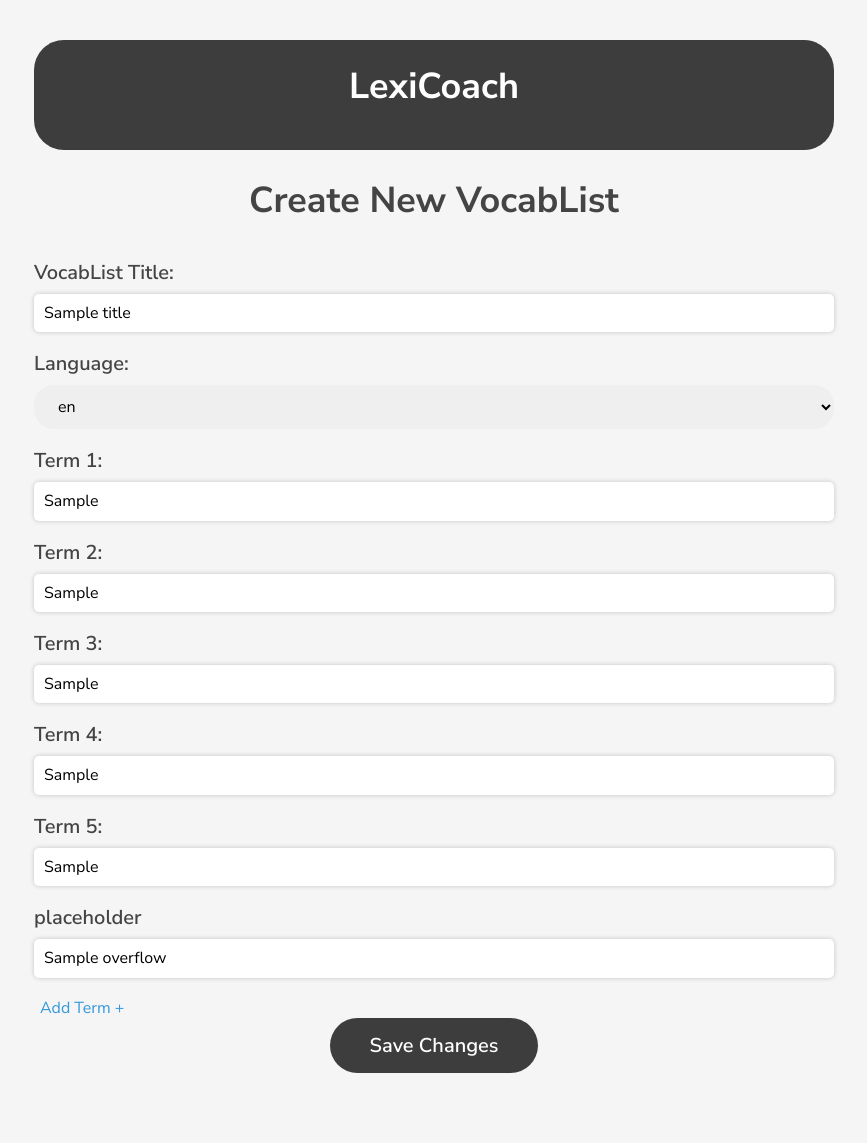
After one commit to grizzledwarvet23/LexiCoach, a Flask app: template templates/edit.html in a window 1280 px wide. The commit adds this page. Shown: the whole page, without its empty margins (206-1073 px from the left). Run offline with Flask 3, Linux system fonts and the light colour scheme; the template is opened without the code that fills it: most values are stand-ins (such as "Sample title", 1, 10 or a date in 2020).

Commit message:
made edit page

```diff
--- a/dbops.py
+++ b/dbops.py
@@ -45,6 +45,7 @@ def home():
 def donation():
     return render_template('donation.html')
 
+
 @app.route('/practice')
 def practice():
     search = request.args.get('listname', '')
@@ -64,6 +65,24 @@ def practice():
 @app.route('/create-vocablist')
 def create_vocablist():
     return render_template('create.html')
+
+@app.route('/edit')
+def edit():
+    search = request.args.get('listname', '')
+    k = db.session.execute(db.select(VocabList).filter_by(name = search)).scalars().first()
+    if(k == None):
+        return("<p>Sorry: we couldn't find a vocab list with that name.</p><a href = '/'>Home</a>")
+    words = k.vocab.split(",")
+    ff = [""]*5
+    overflows = []
+    for i in range(len(words)):
+        if i < 5:
+            ff[i] = words[i]
+        else:
+            overflows += [(i+1,words[i])]
+
+
+    return render_template('edit.html',t1=ff[0],t2=ff[1],t3=ff[2],t4=ff[3],t5=ff[4],overflow=overflows,title=k.name,lang=k.language)
 
 @app.route('/addlist')
 def add():
@@ -86,6 +105,24 @@ def add():
 
     all_lists = db.session.execute(db.select(VocabList.name)).scalars()
     return render_template('home.html',names=all_lists)
+@app.route('/editlist')
+def editlist():
+    voc = request.args.get('vocab', '')
+    lan = request.args.get('language', '')
+    name = request.args.get('name', '')
+
+    k = db.session.execute(db.select(VocabList).filter_by(name = name)).scalars().first()
+    if(k == None):
+        return("<p>Sorry: you can't edit a vocab list that doesn't exist.</p><a href = '/'>Home</a>")
+
+
+    k.vocab = voc
+    k.language = lan
+    k.name = name
+    db.session.commit()
+
+    all_lists = db.session.execute(db.select(VocabList.name)).scalars()
+    return render_template('home.html',names=all_lists)
 
 
 
--- a/static/script.js
+++ b/static/script.js
@@ -28,6 +28,26 @@ function goToHomeWindow() {
 
     }
     window.location.href = "/addlist?name=" + _name + "&language=" + lan + "&vocab=" + terms_tot;
+
+}
+
+function submitEdit() {
+    //print("hello");
+    var l_element = document.getElementById("language");
+    var lan = l_element.options[l_element.selectedIndex].text;
+    var _name = document.getElementById("vocablist-title").value;
+    var terms_no = document.getElementById("terms-container").childElementCount;
+    var terms_tot = ""
+    for(let i = 1; i <= terms_no; i++){
+        if (document.getElementById("term" + i).value != ""){
+            if(i != 1){
+                terms_tot = terms_tot + ",";
+            }
+            terms_tot = terms_tot + document.getElementById("term" + i).value;
+        }
+
+    }
+    window.location.href = "/editlist?name=" + _name + "&language=" + lan + "&vocab=" + terms_tot;
 
 }
 
@@ -63,6 +83,10 @@ function addTerm() {
     termGroup.appendChild(input);
 
     container.appendChild(termGroup);
+}
+
+function startEdit(el){
+    window.location.href = "/edit?listname="+el.getAttribute("toedit")
 }
 
 function grade(){
--- a/static/style.css
+++ b/static/style.css
@@ -71,17 +71,36 @@ textarea {
 	border-radius: 20px;
 	font-size: 16px;
 	cursor: pointer;
-	width: 50%;
+	width: 40%;
+	display: inline-block;
 }
 
 .recent-btn:last-child {
 	margin-right: 0;
 }
+.icn{
+	height: 100%;
+	width: 100%;
+	max-width: 10px;
+}
 
 .recent-btn:hover {
 	background-color: #ccc;
 	color: #fff;
+	display: inline-block;
 }
+
+.edit-btn{
+	border: 2px solid #ccc;
+	background-color: #fff;
+	border-radius: 20px;
+	display: inline-block;
+
+}
+.button-ctr{
+	white-space: nowrap;
+}
+
 
 .create-btn {
 	display: block;
--- /dev/null
+++ b/templates/edit.html
@@ -0,0 +1,59 @@
+<!DOCTYPE html>
+<html>
+<head>
+	<title>Create New VocabList</title>
+	<link rel="stylesheet" href="https://cdnjs.cloudflare.com/ajax/libs/normalize/8.0.1/normalize.min.css" />
+	<link href="https://fonts.googleapis.com/css?family=Nunito+Sans:400,600,700&display=swap" rel="stylesheet">
+	<link rel="stylesheet" href="{{ url_for('static', filename='style.css') }}">
+    <link rel="icon" type="image/png" href="favicon.png">
+</head>
+<body>
+	<div class="container">
+		<button class="create-button" onclick="goToHome()"><h1 class="title">LexiCoach</h1></button>
+		<h1 class="title">Create New VocabList</h1>
+		<!-- <form onsubmit="handleSubmit(event)"> -->
+			<label for="vocablist-title" class="form-label">VocabList Title:</label>
+			<input placeholder="Enter title..." value = "{{title}}" type="text" id="vocablist-title" name="vocablist-title" class="form-input" required>
+
+			<label for="language" class="form-label">Language:</label>
+			<select id="language" name="language" value = "{{lang}}"class="form-input">
+				<option value="{{lang}}">{{lang}}</option>
+			</select>
+
+			<div id="terms-container">
+                <div class="term-group">
+                    <label for="term1" class="form-label">Term 1:</label>
+                    <input placeholder="Enter term..." value="{{t1}}" type="text" id="term1" name="term1" class="form-input" required>
+                </div>
+                <div class="term-group">
+                    <label for="term2" class="form-label">Term 2:</label>
+                    <input placeholder="Enter term..." type="text" value="{{t2}}" id="term2" name="term2" class="form-input" required>
+                </div>
+                <div class="term-group">
+                    <label for="term3" class="form-label">Term 3:</label>
+                    <input placeholder="Enter term..." type="text" value="{{t3}}" id="term3" name="term3" class="form-input" required>
+                </div>
+                <div class="term-group">
+                    <label for="term4" class="form-label">Term 4:</label>
+                    <input placeholder="Enter term..." type="text" value="{{t4}}" id="term4" name="term4" class="form-input" required>
+                </div>
+                <div class="term-group">
+                    <label for="term5" class="form-label">Term 5:</label>
+                    <input placeholder="Enter term..." type="text" value="{{t5}}" id="term5" name="term5" class="form-input" required>
+                </div>
+                {% for i in overflow %}
+                <div class="term-group">
+                    <label for="term{{i[0]}}" class="form-label">placeholder</label>
+                    <input placeholder="Enter term..." type="text" value="{{i[1]}}" id="term{{i[0]}}" name="term{{i[0]}}" class="form-input" required>
+                </div>
+                {% endfor %}
+            </div>
+
+			<button id="addTermBtn" onclick="addTerm()" class="add-term-btn" type="button">Add Term +</button>
+
+			<button class="create-btn" onclick="submitEdit()" type="submit">Save Changes</button>
+		<!-- </form> -->
+	</div>
+
+	<script src="{{ url_for('static', filename='script.js') }}"></script>
+</body>
--- a/templates/home.html
+++ b/templates/home.html
@@ -14,7 +14,10 @@
 			<h2 class="section-title">Recently Practiced Lists</h2>
 			<div class="scroll-box">
 			{% for i in names %}
-				<button class="recent-btn" onclick="startPractice(this)">{{i}}</button>
+				<div class = "button-ctr">
+					<button class="recent-btn" onclick="startPractice(this)">{{i}}</button>
+					<button class = "edit-btn" toedit = "{{i}}" onclick="startEdit(this)"><img class = "icn" src="/static/edit_icon.png"/></button>
+				</div>
 		        {% endfor %}
 			</div>
 		</div>
```
Also changed, not shown: edit_icon.png (added), instance/sockmarket.db, static/edit_icon.png (added), 2 other files.
